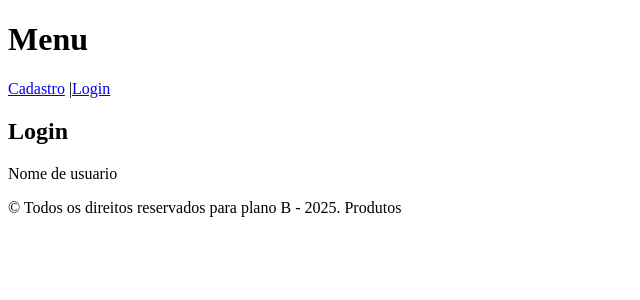
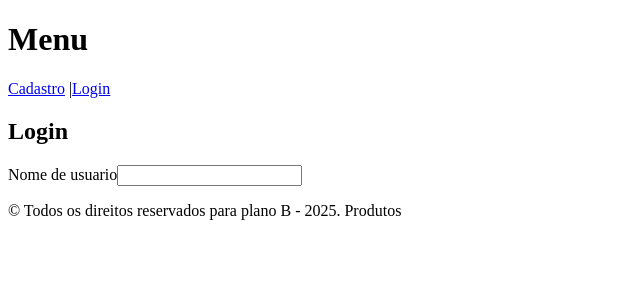
Before and after one commit to Emanuelly0ventura/CP5_Front-end, a React (Vite) app: page /login in a window 1280 px wide. Shown: the top 300 px of the page, without its empty margins (0-640 px from the left). Built offline with nearby package versions, Linux system fonts and the light colour scheme.

Commit message:
fiz o formulario no campo nome

```diff
--- a/src/routes/Login/index.tsx
+++ b/src/routes/Login/index.tsx
@@ -8,10 +8,11 @@ type FormData = {
 
 export default function Login(){
     document.title ="Login"
-    const methods = useForm();
-    const register = methods.register;
-    const handleSubmit = methods.handleSubmit;
-    const errors = methods.formState.errors;
+    const {
+        register,
+        handleSubmit,
+        formState: { errors }
+    } = useForm<FormData>();
 
     const onSubmit = (data: FormData) => {
         console.log("Dados invalidos: ", data);
@@ -24,13 +25,28 @@ export default function Login(){
                 <h2>Login</h2>
                 <div>
                     <label>Nome de usuario</label>
+                    <input
+                        type="text"
+                        {...register("nomeUsuario", {
+                            required: "O nome de usuário é obrigatorio",
+                            minLength: {
+                                value: 3,
+                                message: "O nome deve ter pelo menos 3 caracteres",
+                            },
+                        })}
+                    />
+                    {errors.nomeUsuario && (
+                        <p>
+                            {errors.nomeUsuario.message}
+                        </p>
+                    )}
+
                 </div>
+
 
             </form>
 
         </div>
     )
 
-
-
 }
```
